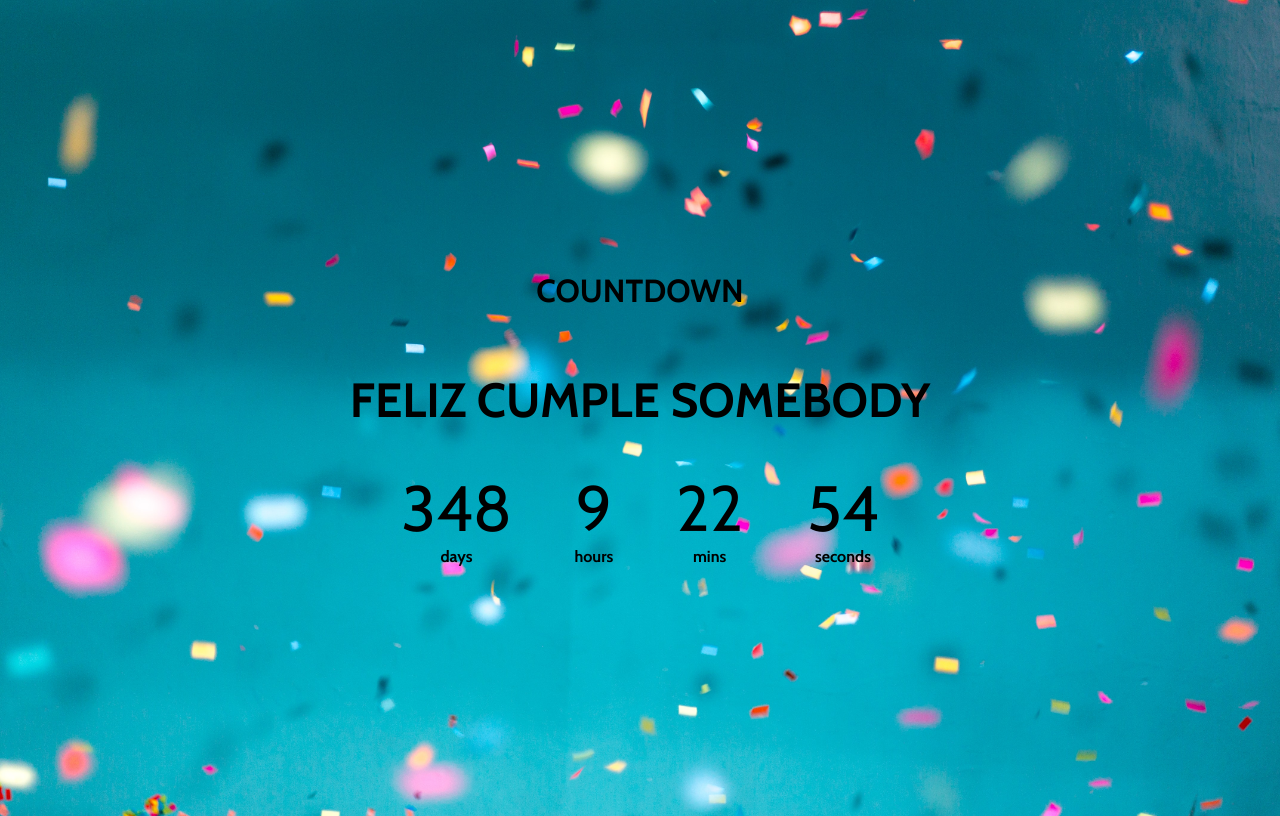
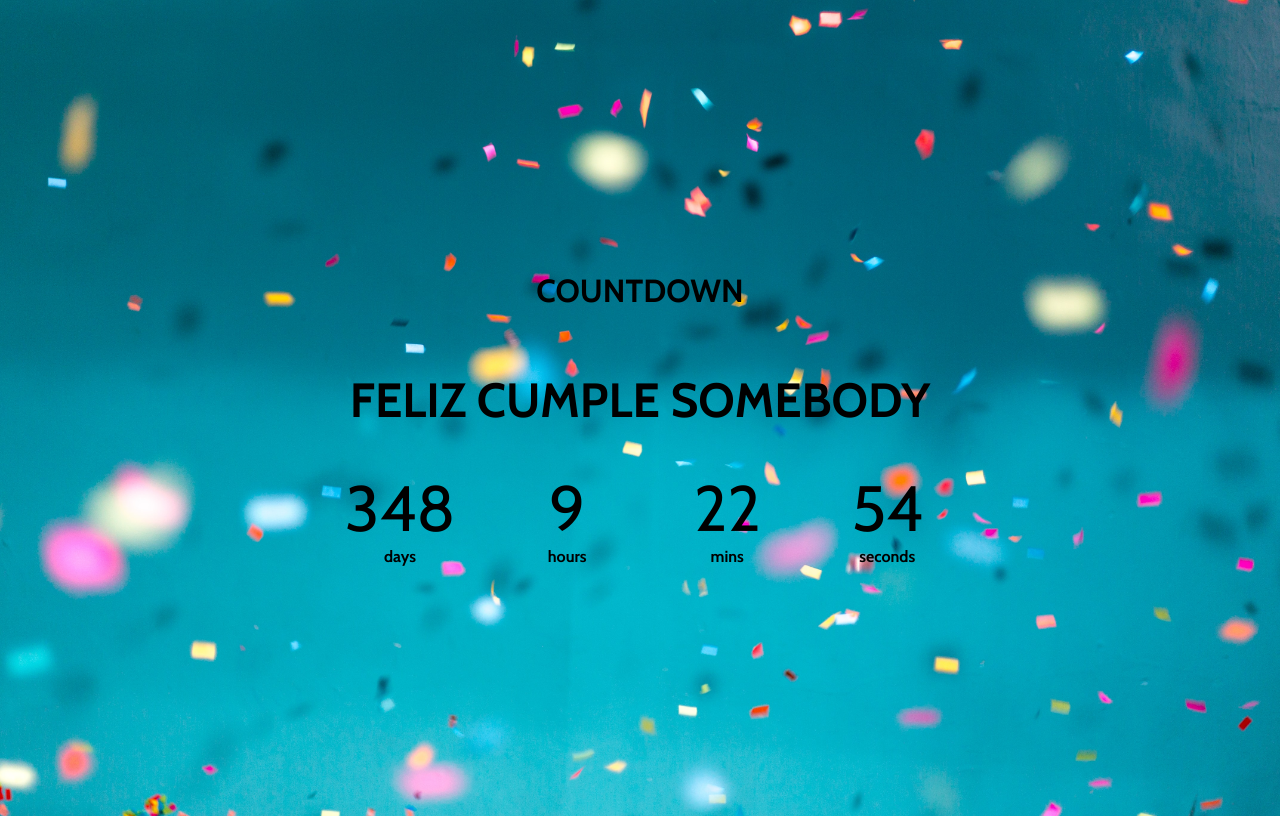
Before and after one commit to etvb/javascript-countdown, a plain HTML site: page index.html in a window 1280 px wide. Drawn offline with nearby package versions, Linux system fonts and the light colour scheme.

Commit message:
add min-width and removed format function

```diff
--- a/app/css/style.css
+++ b/app/css/style.css
@@ -31,6 +31,7 @@ h2{
 .bigText{
   font-size: 4rem;
   margin: 0 2rem;
+  min-width: 6rem;
 }
 
 .container span{
--- a/app/main.js
+++ b/app/main.js
@@ -2,7 +2,7 @@ const $days =document.getElementById('days');
 const $hours =document.getElementById('hours');
 const $mins =document.getElementById('mins');
 const $seconds =document.getElementById('seconds');
-const birthday = '29 AUG 2021';
+const birthday = '29 aug 2021';
 
 function countdown() {
   const birthdayMls = new Date(birthday);
@@ -10,22 +10,14 @@ function countdown() {
   const totalSeconds = (birthdayMls - currentDate) / 1000
   const days = Math.floor(totalSeconds / 3600 / 24);
   const hours = Math.floor(totalSeconds / 3600) % 24;
-  const mins = Math.floor(totalSeconds / 60) % 60;
-  const seconds = Math.floor(totalSeconds) % 60;
+  const mins = ('0' + Math.floor(totalSeconds / 60) % 60).slice(-2);
+  const seconds = ('0' + Math.floor(totalSeconds % 60)).slice(-2);
 
   $days.innerHTML = days;
   $hours.innerHTML = hours;
-  $mins.innerHTML = formatTime(mins);
-  $seconds.innerHTML = formatTime(seconds);
+  $mins.innerHTML = mins;
+  $seconds.innerHTML = seconds;
+}
 
 
-  console.log(days);
-}
-
-function formatTime(time) {
-  return time < 10 ? (`0${time}`) : time;
-}
-
-countdown();
-
 setInterval(countdown,1000);
```
